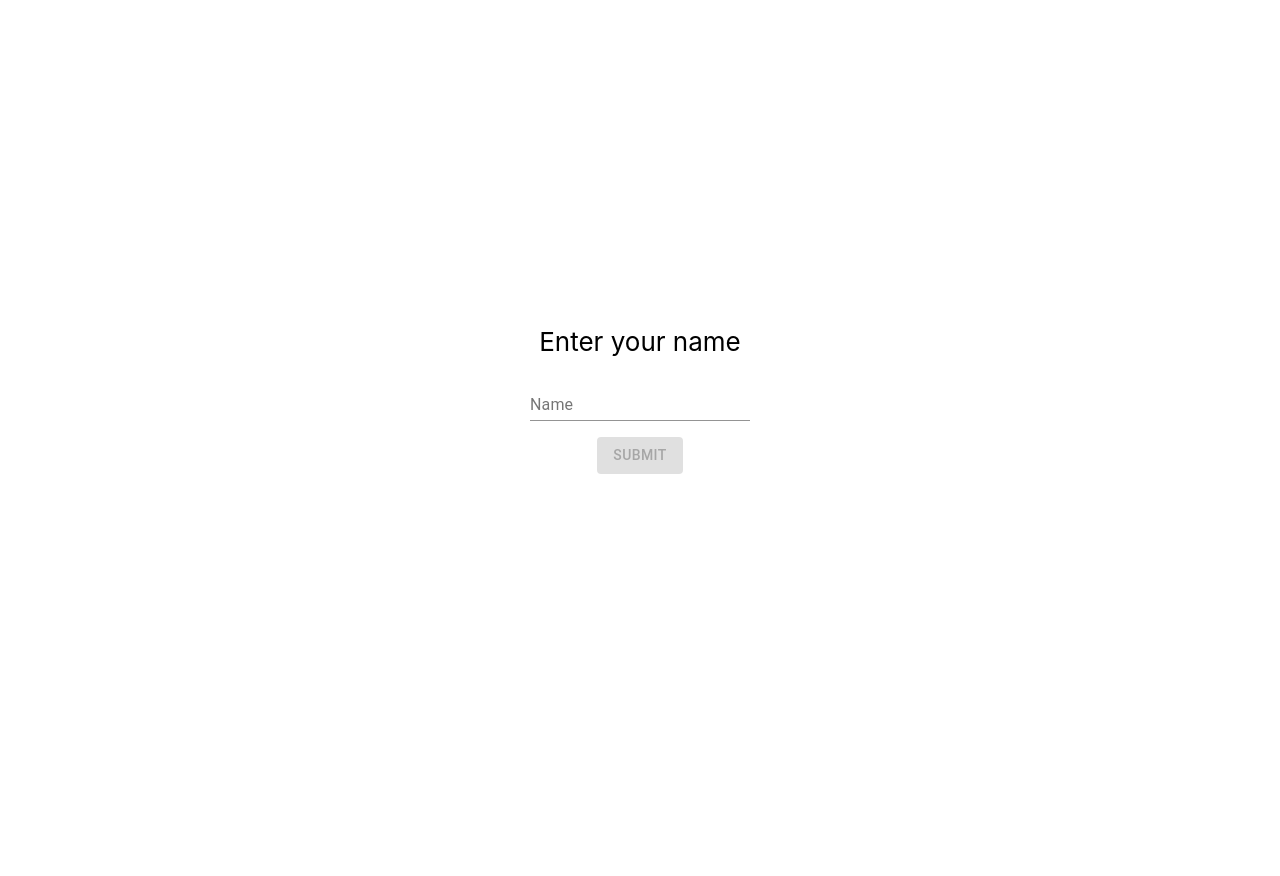
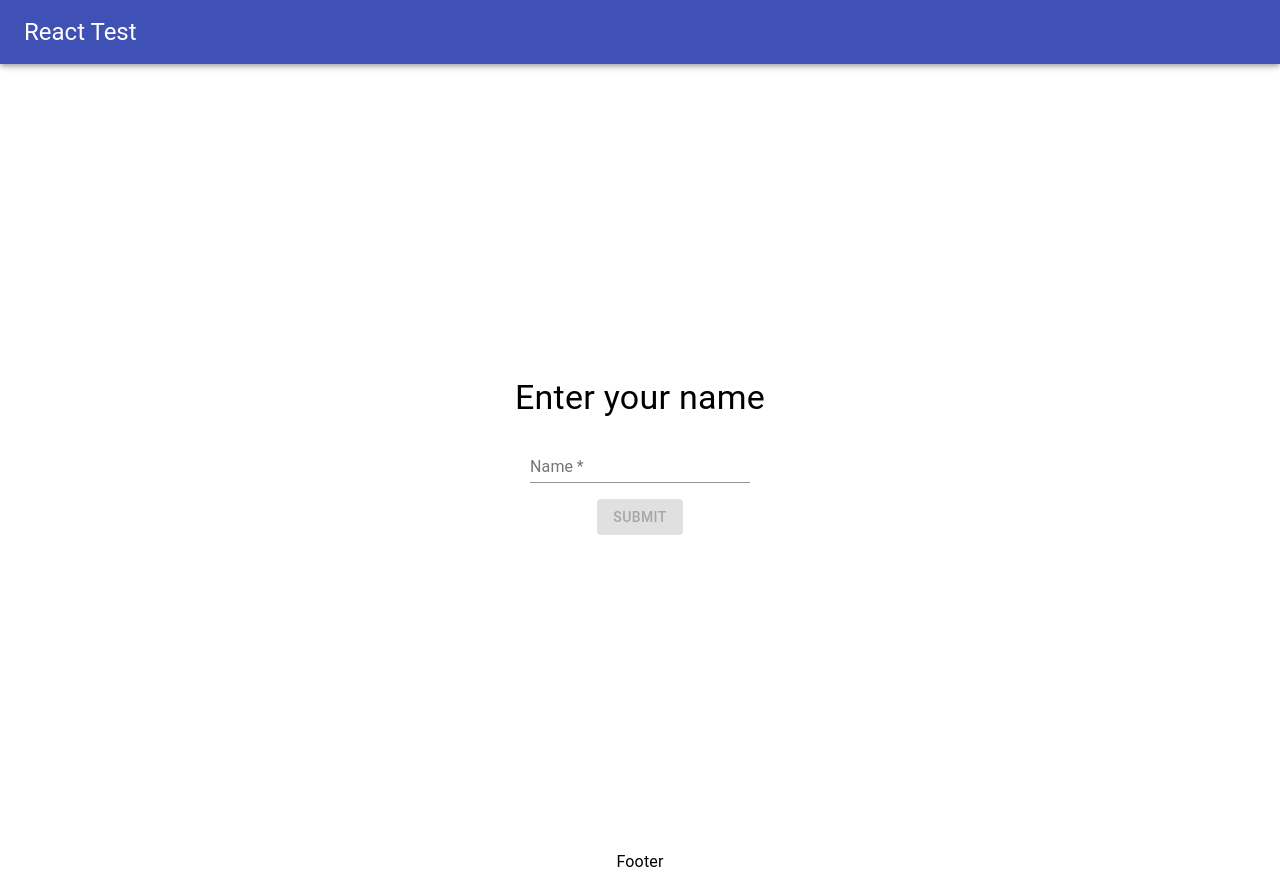
Before and after one commit to KevinBrendel/react-test-app, a React (Create React App) app: page /input in a window 1280 px wide. Before the commit the page ends 808 px from the top, so only its background shows below. Built offline with nearby package versions, Linux system fonts and the light colour scheme.

Commit message:
WIP improvements of architecture.

```diff
--- a/src/App.tsx
+++ b/src/App.tsx
@@ -1,25 +1,29 @@
-import React, { useState } from 'react';
-import './App.css';
+import React, { useState, Fragment } from 'react';
+//import './App.css';
 import {
 	BrowserRouter as Router, Route, Switch, Redirect
 } from "react-router-dom";
 
 import InputPage from './pages/InputPage';
 import DisplayPage from './pages/DisplayPage';
+import { Header, Footer } from "./layout";
 
 const App: React.FC = () => {
 	const [userName, setUserName] = useState<String>("");
 
 	return (
-		<div className="App">
+		<Fragment>
+			<Header />
 			<Router>
 				<Switch>
-					<Route path="/input" render={(props) => <InputPage userName={userName} setUserName={setUserName} />} />
-					<Route path="/display" render={(props) => <DisplayPage userName={userName} setUserName={setUserName} />} />
+					<Route path="/input" render={() => <InputPage userName={userName} setUserName={setUserName} />} />
+					<Route path="/display" render={() => <DisplayPage userName={userName} setUserName={setUserName} />} />
 					<Redirect from="/" to="/input" />
 				</Switch>
 			</Router>
-		</div>
+			<Footer />
+		</Fragment>
+
 	);
 }
 
--- /dev/null
+++ b/src/layout/footer.tsx
@@ -0,0 +1,7 @@
+import React from "react";
+import { Grid, Typography } from "@material-ui/core";
+
+export default () =>
+	<Grid container justify="center">
+		<Typography variant="subtitle1">Footer</Typography>
+	</Grid>
--- /dev/null
+++ b/src/layout/header.tsx
@@ -0,0 +1,11 @@
+import React from "react";
+import { AppBar, Typography, Toolbar } from "@material-ui/core";
+
+export default () =>
+	<AppBar position="sticky">
+		<Toolbar>
+			<Typography variant="h5">
+				React Test
+		</Typography>
+		</Toolbar>
+	</AppBar>
--- /dev/null
+++ b/src/layout/index.tsx
@@ -0,0 +1,4 @@
+import Header from "./header";
+import Footer from "./footer";
+
+export { Header, Footer }
--- a/src/pages/DisplayPage.tsx
+++ b/src/pages/DisplayPage.tsx
@@ -1,5 +1,5 @@
 import React from "react";
-import { Grid, Button } from "@material-ui/core";
+import { Grid, Button, Typography } from "@material-ui/core";
 import {
 	useHistory
 } from 'react-router-dom'
@@ -18,9 +18,11 @@ const DisplayPage: React.FC<UserNameProps> = (props) => {
 	}
 
 	return (
-		<Grid container spacing={2} direction="column" justify="center" alignItems="center">
+		<Grid container spacing={2} direction="column" justify="center" alignItems="center" style={{ minHeight: "100vh" }}>
 			<Grid item>
-				<div>Hello {props.userName}!</div>
+				<Typography variant="h4">
+					Hello {props.userName}!
+				</Typography>
 			</Grid>
 			<Grid container spacing={2} direction="row" justify="center" alignItems="center">
 				<Grid item>
--- a/src/pages/InputPage.tsx
+++ b/src/pages/InputPage.tsx
@@ -1,6 +1,6 @@
 import React from "react";
 import Button from "@material-ui/core/Button";
-import { Grid, TextField } from "@material-ui/core";
+import { Grid, TextField, Typography } from "@material-ui/core";
 import {
 	useHistory
 } from 'react-router-dom'
@@ -10,7 +10,9 @@ const InputPage: React.FC<UserNameProps> = (props) => {
 	let history = useHistory();
 
 	const onSubmit = () => {
-		history.push("/display");
+		//e.preventDefault();
+		console.log(props.userName);
+		if (props.userName.length > 0) history.push("/display");
 	}
 
 	const onInputChanged = (event: any) => {
@@ -18,17 +20,22 @@ const InputPage: React.FC<UserNameProps> = (props) => {
 	}
 
 	return (
-		<Grid container spacing={2} direction="column" justify="center" alignItems="center">
-			<Grid item>
-				Enter your name
+		<form onSubmit={onSubmit}>
+			<Grid container spacing={2} direction="column" justify="center" alignItems="center" style={{ minHeight: "100vh" }}>
+				<Grid item>
+					<Typography variant="h4">
+						Enter your name
+				</Typography>
 				</Grid>
-			<Grid item>
-				<TextField label="Name" value={props.userName} onChange={onInputChanged} />
+				<Grid item>
+					<TextField label="Name" value={props.userName} onChange={onInputChanged} required />
+				</Grid>
+				<Grid item>
+					<Button variant="contained" color="primary" onClick={onSubmit} disabled={props.userName.length === 0}>Submit</Button>
+				</Grid>
 			</Grid>
-			<Grid item>
-				<Button variant="contained" color="primary" onClick={onSubmit} disabled={props.userName.length === 0}> Submit</Button>
-			</Grid>
-		</Grid>);
+		</form>
+	);
 }
 
 export default InputPage
```
